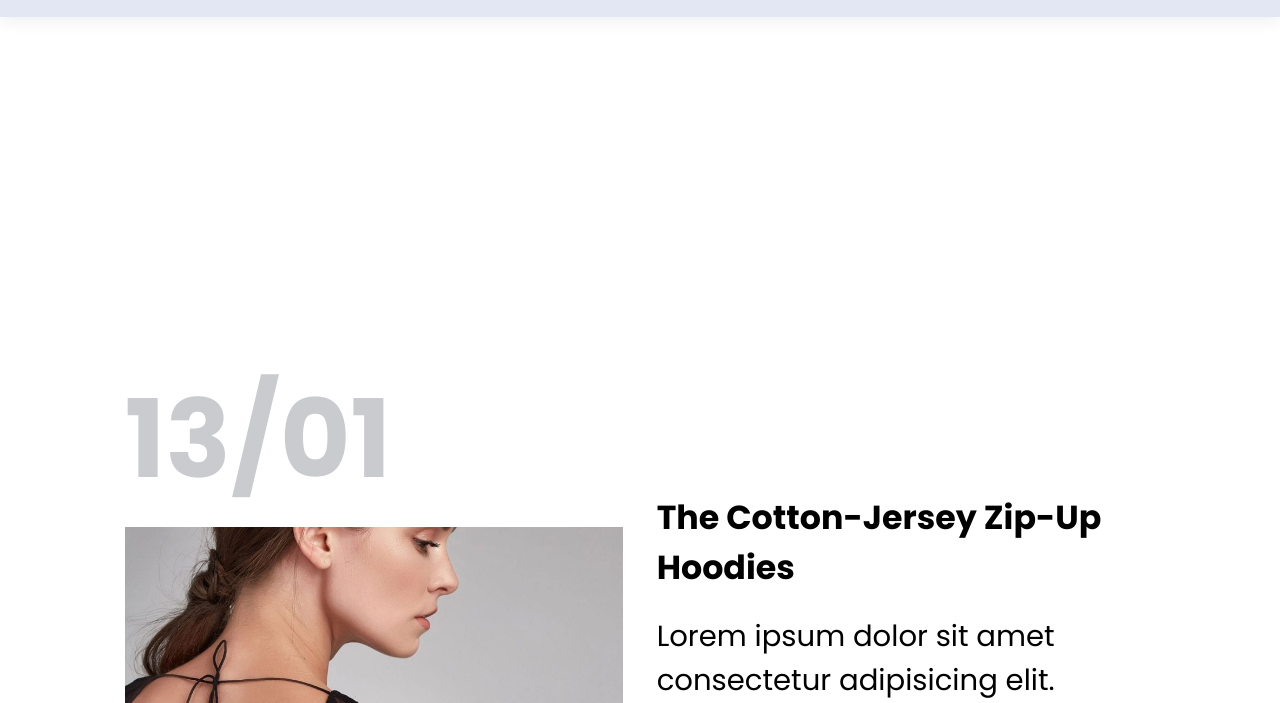
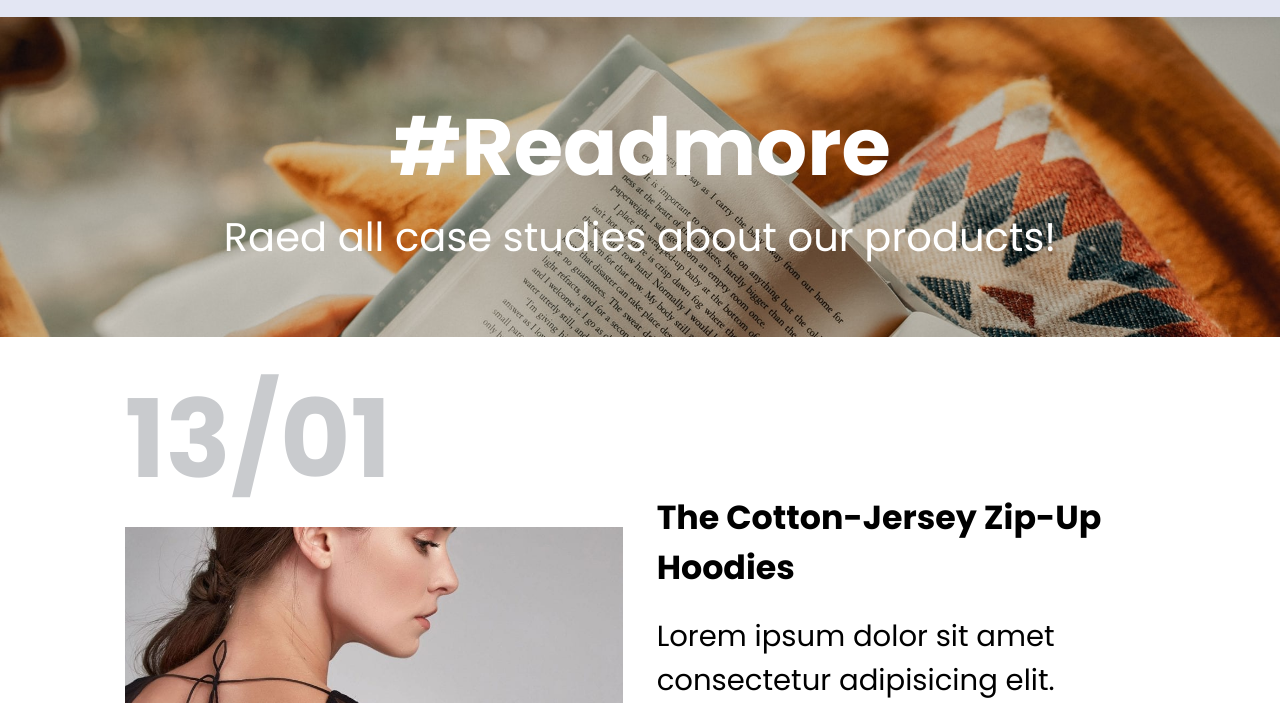
Before and after one commit to GEETANSH236/Ecommerce, a plain HTML site: page blog.html in a window 1280 px wide. Shown: the part 97-800 px from the top of the page. Drawn offline with Linux system fonts and the light colour scheme.

Commit message:
Update blog.css
banner bgc

```diff
--- a/Css/blog.css
+++ b/Css/blog.css
@@ -1,5 +1,5 @@
 .blog-header{
-    background-image: url("/projectLearning/Ecommerce/asset/banner/b19.jpg");
+    background-image: url("/Ecommerce/asset/banner/b19.jpg");
     background-size: cover;
     height: 40vh;
     display: flex;
```
